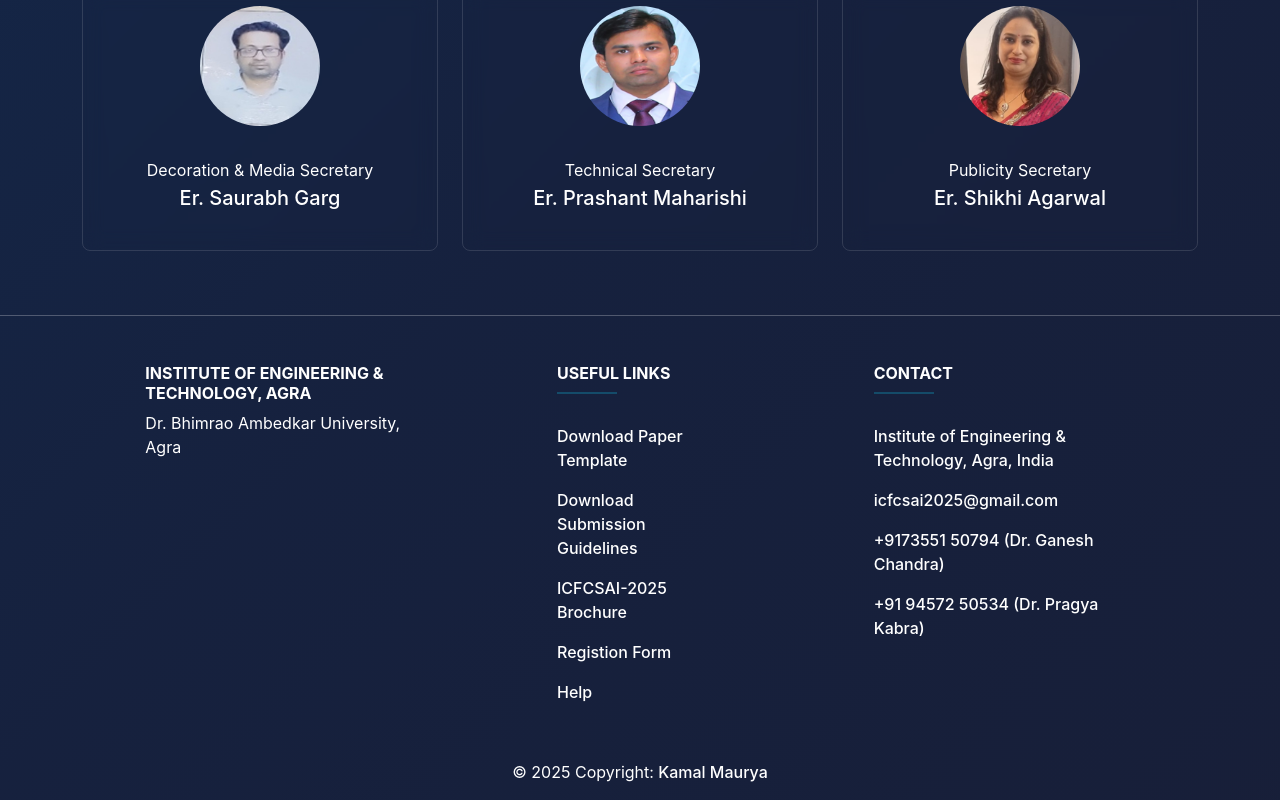
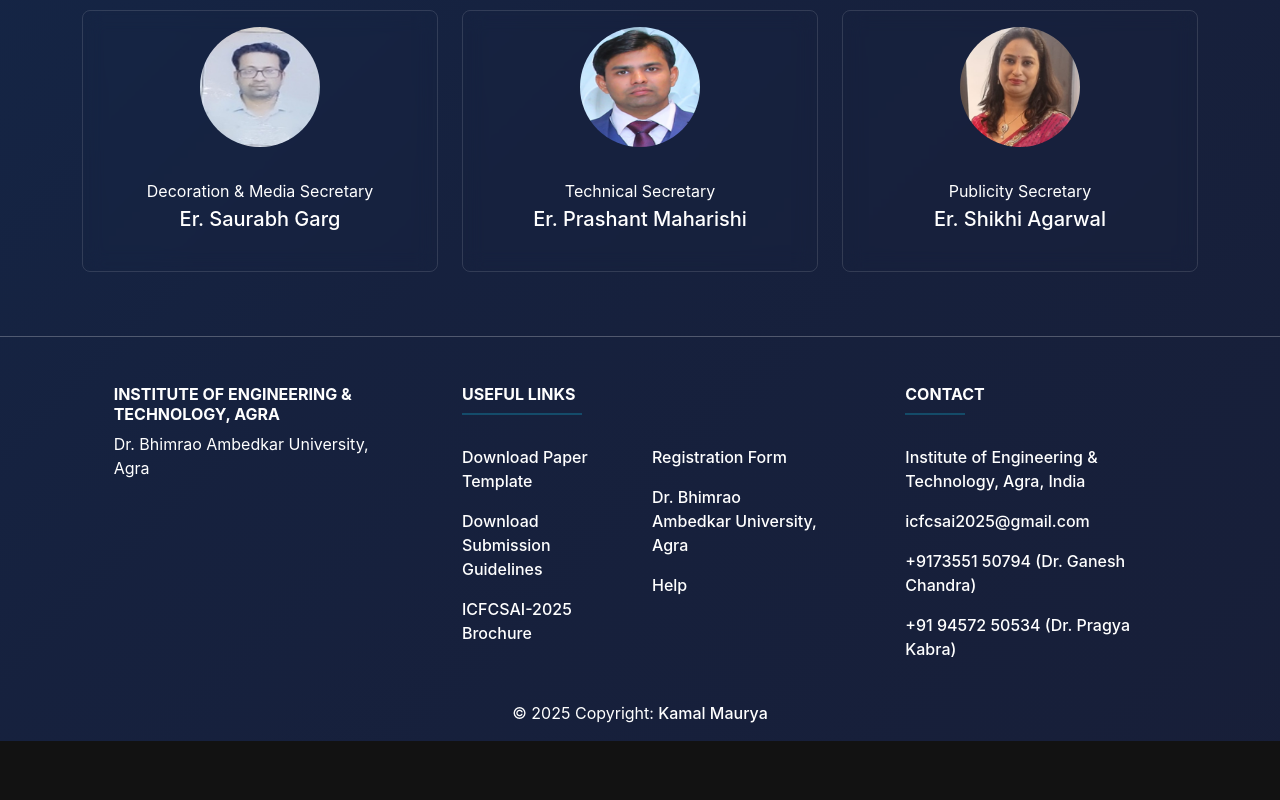
Before and after one commit to kamalexe/iet-confrence, a React (Vite) app: page /committees in a window 1280 px wide. Shown: the part 839-1639 px from the top of the page. After the commit the page ends 1580 px from the top, so only its background shows below. Built offline with nearby package versions, Linux system fonts and the light colour scheme.

Commit message:
update footer  and remove dead code

```diff
--- a/src/components/Footer.jsx
+++ b/src/components/Footer.jsx
@@ -11,15 +11,25 @@ const Footer = () => {
               <p>Dr. Bhimrao Ambedkar University, Agra</p>
             </div>
 
-            <div className="col-md-3 col-lg-2 col-xl-2 mx-auto mb-4">
+            <div className="col-md-3 col-lg-4 col-xl-4 mx-auto mb-4">
               <h6 className="text-uppercase fw-bold">Useful Links</h6>
-              <hr className="mb-4 mt-0 d-inline-block mx-auto bg-info" style={{ width: "60px", height: "2px" }} />
-              <p><a className="text-white" href="/pdfs/paper-template.docx" download>Download Paper Template</a></p>
-              <p><a className="text-white" href="/pdfs/guide.docx" download>Download Submission Guidelines</a></p>
-              <p><a className="text-white" href="/pdfs/ICFCSAI-2025 Brochure.pdf" target="_blank" rel="noopener noreferrer"> ICFCSAI-2025 Brochure</a></p>
-              <p><a className="text-white" href="https://docs.google.com/forms/d/e/1FAIpQLSdN1c9-gQVoHoc-Gw5fKduR5C32QUfbUOtNm56oB4tkQk_8EA/viewform" target="_blank">Registion Form</a></p>
-              <p><a className="text-white" href="/contact">Help</a></p>
+              <hr className="mb-4 mt-0 d-inline-block mx-auto bg-info" style={{ width: "120px", height: "2px" }} />
+
+              <div className="row">
+                <div className="col-12 col-lg-6 d-flex flex-column">
+                  <p><a className="text-white" href="/pdfs/paper-template.docx" download>Download Paper Template</a></p>
+                  <p><a className="text-white" href="/pdfs/guide.docx" download>Download Submission Guidelines</a></p>
+                  <p><a className="text-white" href="/pdfs/ICFCSAI-2025 Brochure.pdf" target="_blank" rel="noopener noreferrer">ICFCSAI-2025 Brochure</a></p>
+                </div>
+                <div className="col-12 col-lg-6 d-flex flex-column">
+                  <p><a className="text-white" href="https://docs.google.com/forms/d/e/1FAIpQLSdN1c9-gQVoHoc-Gw5fKduR5C32QUfbUOtNm56oB4tkQk_8EA/viewform" target="_blank">Registration Form</a></p>
+                  <p><a className="text-white" href="https://dbrau.ac.in/" target="_blank">Dr. Bhimrao Ambedkar University, Agra</a></p>
+                  <p><a className="text-white" href="/contact">Help</a></p>
+                </div>
+              </div>
             </div>
+
+
 
             <div className="col-md-4 col-lg-3 col-xl-3 mx-auto mb-md-0 mb-4">
               <h6 className="text-uppercase fw-bold">Contact</h6>
--- a/src/components/MemberCard.jsx
+++ b/src/components/MemberCard.jsx
@@ -10,12 +10,6 @@ const MemberCard = ({ image, name, role, designation, isSpecial = false }) => {
           width: '120px',
           height: '120px',
           objectFit: 'cover',
-          // border: isSpecial ? '3px solid var(--bs-primary)' : 'none',
-          // padding: isSpecial ? '2px' : 0,
-          // boxShadow: isSpecial
-          //   ? '0 0 12px 4px var(--bs-primary)'
-          //   : 'none',
-          // transition: 'box-shadow 0.3s ease, border 0.3s ease',
         }}
         onError={(e) => {
           e.target.onerror = null;
@@ -23,15 +17,17 @@ const MemberCard = ({ image, name, role, designation, isSpecial = false }) => {
         }}
       />
 
-
       <div className="card-body mt-3">
-        {role && <p className={`card-text mb-1 ${isSpecial ? 'text-decoration-underline' : ''}`}>
-          {role}
-        </p>
-        }
+        {role && (<p className={`card-text mb-1 ${isSpecial ? 'text-decoration-underline' : ''}`}>
+            {role}
+          </p>
+        )}
         <h5 className="card-title">{name}</h5>
         {designation && (
-          <p className="card-text small">{designation}</p>
+          <p
+            className="card-text small"
+            dangerouslySetInnerHTML={{ __html: designation }}
+          />
         )}
       </div>
     </div>
--- a/src/screens/CommitteesScreen.jsx
+++ b/src/screens/CommitteesScreen.jsx
@@ -6,20 +6,20 @@ const committeeMembers = [
     name: 'Prof. Ashu Rani',
     image: '/committees/Prof. Ashu Rani.jpeg',
     role: 'Chief Patron',
-    designation: 'Vice Chancellor, Dr. Bhimrao Ambedkar University, Agra',
+    designation: 'Vice Chancellor,<br> Dr. Bhimrao Ambedkar University, Agra',
     isSpecial : true,
   },
   {
     name: 'Prof. Manu Pratap Singh',
     image: '/committees/Prof. Manu Pratap Singh.jpeg',
     role: 'Patron',
-    designation: 'Director, Institute of Engineering and Technology, Khandari, Agra',
+    designation: 'Director,<br> Institute of Engineering and Technology, Khandari, Agra',
   },
   {
     name: 'Dr. Rajesh Lavania',
     image: '/committees/Dr. Rajesh Lavania.png',
     role: 'Convenor',
-    designation: 'Head Incharge, Department of Computer Science and Engineering',
+    designation: 'Head Incharge,<br> Department of Computer Science and Engineering',
   },
   {
     name: 'Dr. Ganesh Chandra',
--- a/src/screens/HomeScreen.jsx
+++ b/src/screens/HomeScreen.jsx
@@ -5,12 +5,6 @@ import carousel3 from "../assets/college_tour.jpg";
 
 
 const HomeScreen = () => {
-
-  const carouselImages = [
-    {
-      src: carousel1,
-    },
-  ];
 
   return (
     <main >
```
